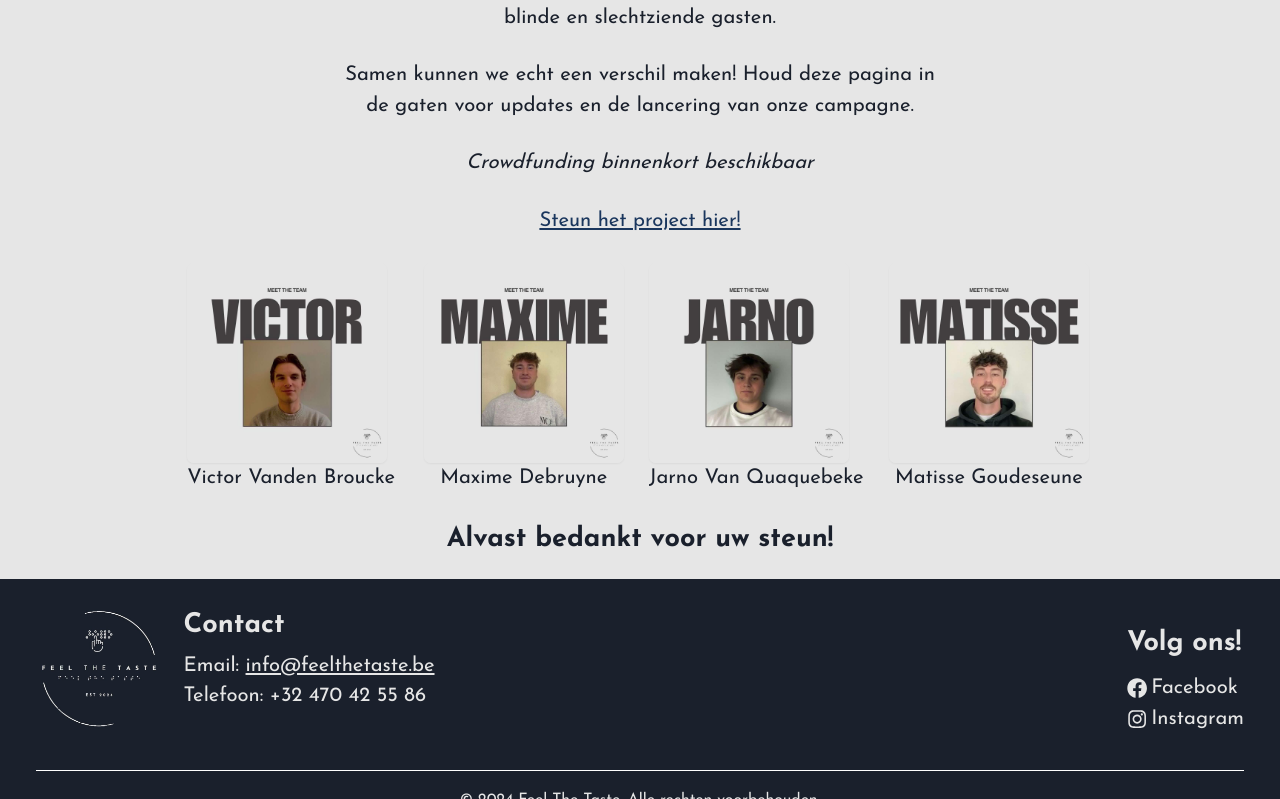
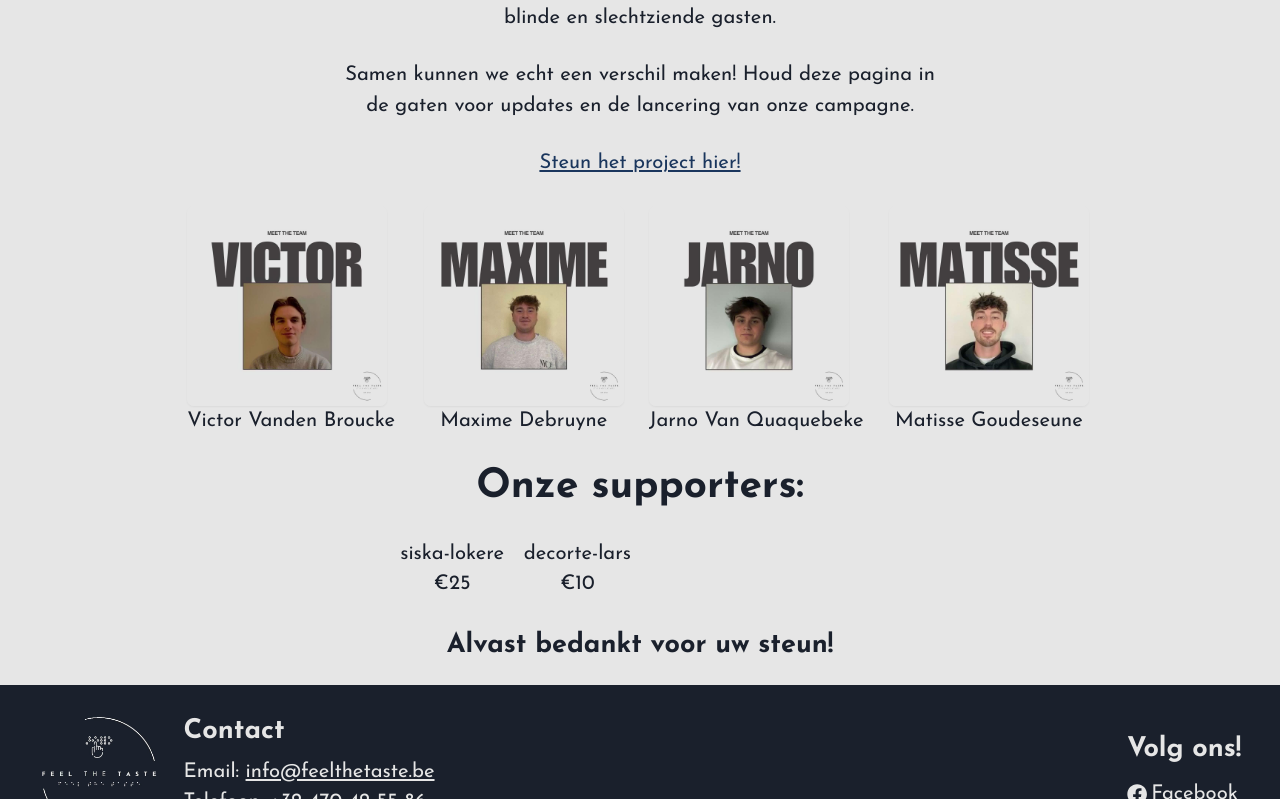
Before and after one commit to milandhondt/Feel-The-Taste, a React (Vite) app in the folder Feel-The-Taste/: page /steun-ons in a window 1280 px wide. Shown: the part 554-1353 px from the top of the page. Built offline with nearby package versions, Linux system fonts and the light colour scheme.

Commit message:
Toevoegen van supporters sectie

```diff
--- /dev/null
+++ b/Feel-The-Taste/src/api/supporters.js
@@ -0,0 +1,12 @@
+export const supporters = [
+  {
+    id: 1,
+    naam: 'siska-lokere',
+    bijdrage: 25,
+  },
+  {
+    id: 2,
+    naam: 'decorte-lars',
+    bijdrage: 10,
+  },
+];
--- a/Feel-The-Taste/src/components/Producten/ProductHome.jsx
+++ b/Feel-The-Taste/src/components/Producten/ProductHome.jsx
@@ -9,6 +9,7 @@ const ProductHome = ({ naam, foto1, beschrijving }) => {
 
   // Responsieve afbeeldingshoogte
   const imageHeight = useBreakpointValue({ base: '250px', md: '400px' });
+  const imageWidth = useBreakpointValue({base: '250px', md: '350px'});
   const textFontSize = useBreakpointValue({ base: 'lg', md: 'xl' });
 
   return (
@@ -22,7 +23,8 @@ const ProductHome = ({ naam, foto1, beschrijving }) => {
           src={foto1}
           alt={naam}
           height={imageHeight}
-          objectFit="contain"
+          width={imageWidth}
+          objectFit="fill"
           borderRadius="md"
           cursor="pointer"
           onClick={() => setIsModalOpen(true)}
--- a/Feel-The-Taste/src/locales/de/translation.json
+++ b/Feel-The-Taste/src/locales/de/translation.json
@@ -137,6 +137,7 @@
   "footer_follow_us": "Folge uns!",
   "footer_facebook": "Facebook",
   "footer_instagram": "Instagram",
+  "our_supporters_title": "Unsere Unterstützer:",
   "footer_rights_reserved": "© {{jaar}} Feel The Taste. Alle Rechte vorbehalten.",
   "testimonials_illustratie": "Aktuelle Testimonials zur Veranschaulichung, tatsächliche Testimonials werden zum Verkaufsstart unseres Produkts verfügbar sein",
   "binnenkort_beschikbaar": "Crowdfunding demnächst verfügbar",
--- a/Feel-The-Taste/src/locales/en/translation.json
+++ b/Feel-The-Taste/src/locales/en/translation.json
@@ -137,6 +137,7 @@
   "footer_follow_us": "Follow Us!",
   "footer_facebook": "Facebook",
   "footer_instagram": "Instagram",
+  "our_supporters_title": "Our supporters:",
   "footer_rights_reserved": "© {{jaar}} Feel The Taste. All rights reserved.",
   "testimonials_illustratie": "Current testimonials for illustration, actual testimonials will be available at the start of our product sales",
   "binnenkort_beschikbaar": "Crowdfunding available soon",
--- a/Feel-The-Taste/src/locales/fr/translation.json
+++ b/Feel-The-Taste/src/locales/fr/translation.json
@@ -140,6 +140,7 @@
   "productenlijst_no_products": "Aucun produit disponible.",
   "productenlijst_section_title": "Produits",
   "product_button_text": "Plus d'informations",
+  "our_supporters_title": "Nos soutiens:",
   "testimonials_illustratie": "Témoignages actuels à titre d'illustration, les véritables témoignages seront disponibles au début de la vente de notre produit",
   "binnenkort_beschikbaar": "Le crowdfunding disponible bientôt",
   "products": {
--- a/Feel-The-Taste/src/locales/nl/translation.json
+++ b/Feel-The-Taste/src/locales/nl/translation.json
@@ -140,6 +140,7 @@
   "productenlijst_no_products": "Geen producten beschikbaar.",
   "productenlijst_section_title": "Producten",
   "product_button_text": "Klik hier voor meer info",
+  "our_supporters_title": "Onze supporters:",
   "testimonials_illustratie": "Huidige testimonials ter illustratie, werkelijke testimonials komen bij start verkoop van ons product",
   "binnenkort_beschikbaar": "Crowdfunding binnenkort beschikbaar",
   "products": {
--- a/Feel-The-Taste/src/pages/SteunOns/SteunOns.jsx
+++ b/Feel-The-Taste/src/pages/SteunOns/SteunOns.jsx
@@ -4,6 +4,7 @@ import Tussentitel from '../../components/Tussentitel';
 import Tekstblok from '../../components/Tekstblok';
 import FotoComp from '../../components/FotoComp';
 import { useTranslation } from 'react-i18next';
+import { supporters } from '../../api/supporters';
 
 const SteunOnsProject = () => {
   const { t } = useTranslation();
@@ -16,11 +17,8 @@ const SteunOnsProject = () => {
         <Tekstblok tekst={t('support_project_text1')} />
         <Tekstblok tekst={t('support_project_text2')} />
         <Tekstblok tekst={t('support_project_text3')} />
-        <Text ml={5} mr={5} align={'center'} fontStyle={'italic'}>
-          {t('binnenkort_beschikbaar')}
-        </Text>
         <Link
-          href="https://crowdfundinglink.com"
+          href="https://nl.ulule.com/feel-the-taste--an-inclusive-hospitality-experience-for-all/"
           isExternal
           color="blue.900"
           fontSize="lg"
@@ -28,24 +26,31 @@ const SteunOnsProject = () => {
         >
           {t('support_project_link')}
         </Link>
+
         <SimpleGrid columns={{ base: 2, md: 4 }} spacing={4} justifyItems="center">
-          <Box textAlign="center">
-            <FotoComp src={'/oo1.jpg'} alt={'Foto van Victor'} height="200px" width="200px" />
-            <Text>Victor Vanden Broucke</Text>
-          </Box>
-          <Box textAlign="center">
-            <FotoComp src={'/oo2.jpg'} alt={'Foto van Maxime'} height="200px" width="200px" />
-            <Text>Maxime Debruyne</Text>
-          </Box>
-          <Box textAlign="center">
-            <FotoComp src={'/oo3.jpg'} alt={'Foto van Jarno'} height="200px" width="200px" />
-            <Text>Jarno Van Quaquebeke</Text>
-          </Box>
-          <Box textAlign="center">
-            <FotoComp src={'/oo4.jpg'} alt={'Foto van Matisse'} height="200px" width="200px" />
-            <Text>Matisse Goudeseune</Text>
-          </Box>
+          {[
+            { name: 'Victor Vanden Broucke', photo: '/oo1.jpg' },
+            { name: 'Maxime Debruyne', photo: '/oo2.jpg' },
+            { name: 'Jarno Van Quaquebeke', photo: '/oo3.jpg' },
+            { name: 'Matisse Goudeseune', photo: '/oo4.jpg' },
+          ].map((person, index) => (
+            <Box key={index} textAlign="center">
+              <FotoComp src={person.photo} alt={`Foto van ${person.name}`} height="200px" width="200px" />
+              <Text>{person.name}</Text>
+            </Box>
+          ))}
         </SimpleGrid>
+
+        <Tussentitel titel={t('our_supporters_title')} />
+        <SimpleGrid columns={{ base: 2, md: 4 }} spacing={4} justifyItems="center">
+          {supporters.map((supporter) => (
+            <Box key={supporter.id} textAlign="center">
+              <Text>{supporter.naam}</Text>
+              <Text>{'€' + supporter.bijdrage}</Text>
+            </Box>
+          ))}
+        </SimpleGrid>
+
         <Text fontWeight={'bold'} fontSize={'2xl'}>
           {t('thank_you_for_support_text')}
         </Text>
```
